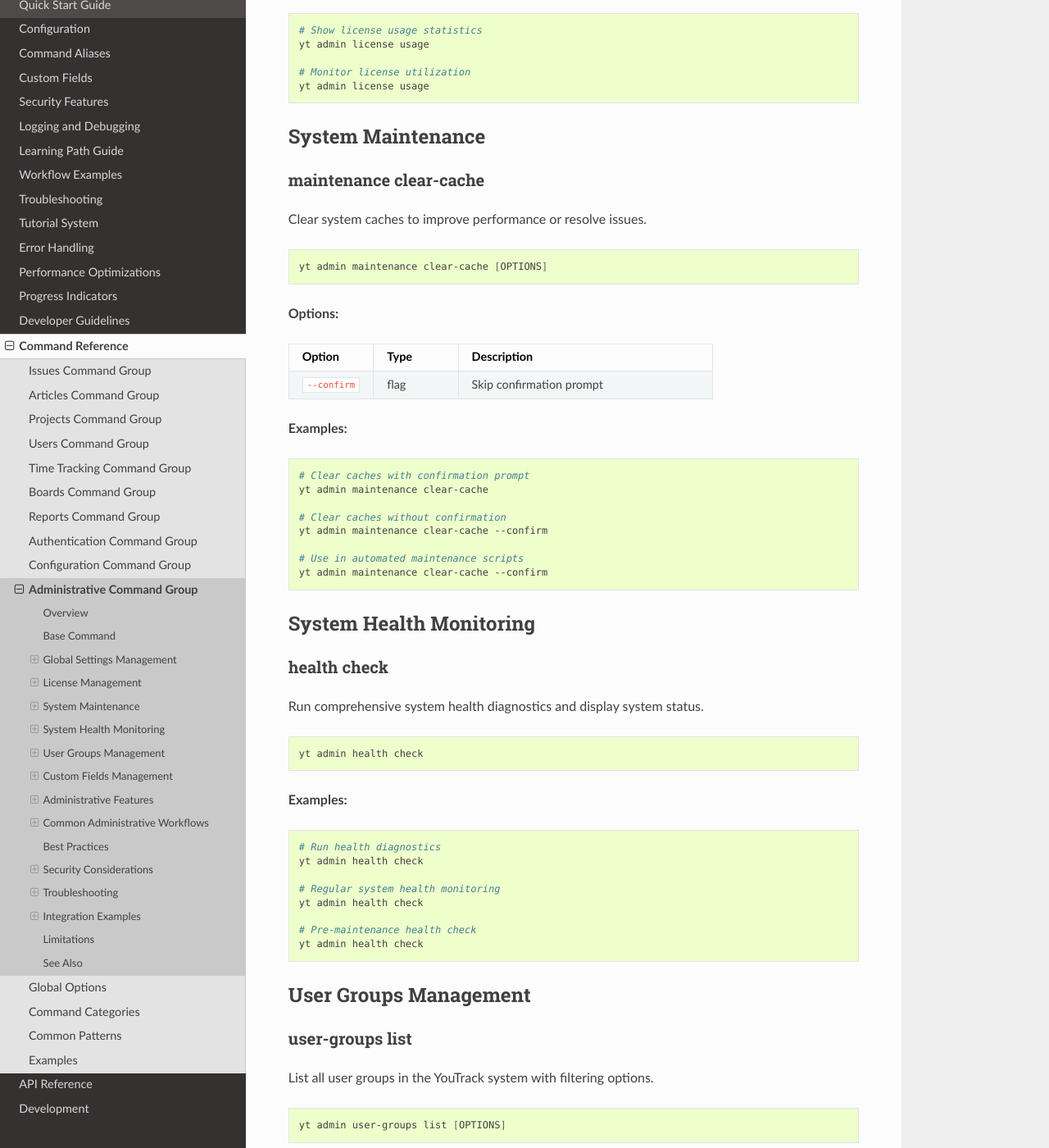
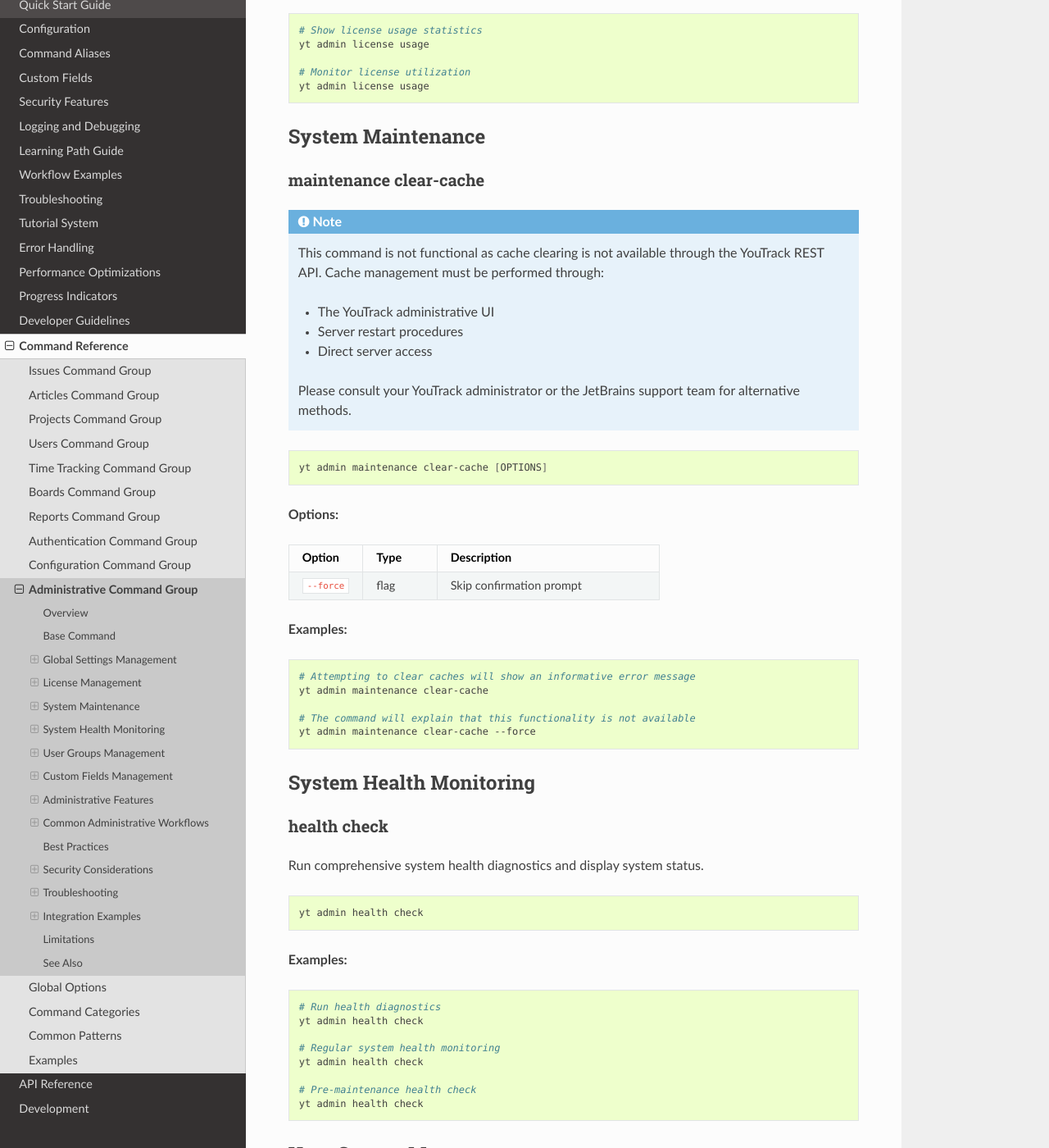
Before and after one commit to ryancheley/yt-cli, a Sphinx documentation site: the page built from docs/commands/admin.rst, in a window 1280 px wide and 1400 px high, scrolled down 3662 px. Shown: the whole window at 82% size. Built offline with Sphinx 7.4.7 and the Read the Docs theme 3.1.0, drawn with Linux system fonts in a browser that asks for light colours; some of the changed text lies outside the part shown.

Commit message:
🐛 Fix admin maintenance clear-cache command returning 404 error (#461)
- Updated clear_caches method to return informative error message
- Cache clearing is not available through YouTrack REST API
- Updated tests to expect the correct error response
- Updated documentation to explain alternatives for cache management
- Added CHANGELOG entry for the fix

Fixes #431

🤖 Generated with [Claude Code](https://claude.ai/code)

Co-authored-by: Claude <noreply@anthropic.com>

```diff
--- a/docs/commands/admin.rst
+++ b/docs/commands/admin.rst
@@ -138,7 +138,15 @@ System Maintenance
 maintenance clear-cache
 ~~~~~~~~~~~~~~~~~~~~~~
 
-Clear system caches to improve performance or resolve issues.
+.. note::
+   This command is not functional as cache clearing is not available through the YouTrack REST API.
+   Cache management must be performed through:
+
+   * The YouTrack administrative UI
+   * Server restart procedures
+   * Direct server access
+
+   Please consult your YouTrack administrator or the JetBrains support team for alternative methods.
 
 .. code-block:: bash
 
@@ -153,7 +161,7 @@ Clear system caches to improve performance or resolve issues.
    * - Option
      - Type
      - Description
-   * - ``--confirm``
+   * - ``--force``
      - flag
      - Skip confirmation prompt
 
@@ -161,14 +169,11 @@ Clear system caches to improve performance or resolve issues.
 
 .. code-block:: bash
 
-   # Clear caches with confirmation prompt
+   # Attempting to clear caches will show an informative error message
    yt admin maintenance clear-cache
 
-   # Clear caches without confirmation
-   yt admin maintenance clear-cache --confirm
-
-   # Use in automated maintenance scripts
-   yt admin maintenance clear-cache --confirm
+   # The command will explain that this functionality is not available
+   yt admin maintenance clear-cache --force
 
 System Health Monitoring
 ------------------------
@@ -344,7 +349,7 @@ System Maintenance
 ~~~~~~~~~~~~~~~~~
 
 **Cache Management**
-  Clear system caches to resolve performance issues and ensure data consistency.
+  Note: Cache clearing is not available through the REST API. Use the YouTrack administrative UI or server-side tools for cache management.
 
 **Health Monitoring**
   Comprehensive system health checks and diagnostics.
@@ -410,9 +415,9 @@ Regular Maintenance
    # Weekly maintenance routine
    echo "=== Weekly YouTrack Maintenance ==="
 
-   # Clear caches for performance
-   echo "Clearing system caches..."
-   yt admin maintenance clear-cache --confirm
+   # Note: Cache clearing is not available through the REST API
+   echo "Cache clearing must be done through the YouTrack UI or server tools"
+   # yt admin maintenance clear-cache --force  # This will show an informative error
 
    # Health check after maintenance
    echo "Post-maintenance health check..."
@@ -543,8 +548,8 @@ Common Issues and Solutions
 **Setting Not Found**
   Check setting key spelling and availability in your YouTrack version.
 
-**Cache Clear Failures**
-  Ensure system has sufficient resources and no active maintenance operations.
+**Cache Clear Not Available**
+  The clear-cache command returns an error explaining that cache clearing is not available through the YouTrack REST API. Use the administrative UI or server-side tools instead.
 
 **Group Creation Failures**
   Check for naming conflicts and permission requirements.
@@ -596,9 +601,9 @@ Error Recovery
    # Error recovery procedures
    echo "=== Administrative Error Recovery ==="
 
-   # Clear caches if system is unresponsive
-   echo "Clearing system caches..."
-   yt admin maintenance clear-cache --confirm
+   # Note: Cache clearing is not available through the REST API
+   echo "Cache management must be done through YouTrack UI or server tools"
+   # Manual intervention required for cache clearing
 
    # Verify system health after recovery
    echo "Verifying system health..."
@@ -669,9 +674,9 @@ Automation Scripts
 
    log "Starting automated maintenance"
 
-   # Clear caches
-   log "Clearing system caches"
-   yt admin maintenance clear-cache --confirm
+   # Note: Cache clearing is not available through the REST API
+   log "Cache clearing must be done through YouTrack UI or server tools"
+   # Manual cache management required
 
    # Health check
    log "Running health check"
```
Also changed, not shown: CHANGELOG.md (+4 -0 lines), 2 other files.
